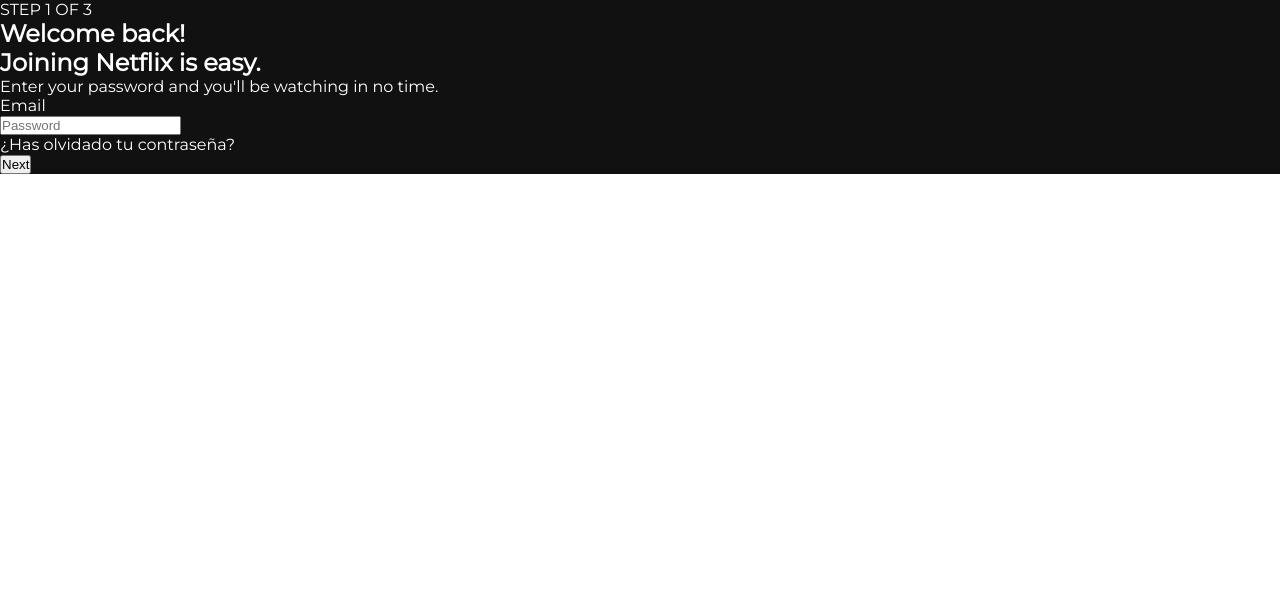
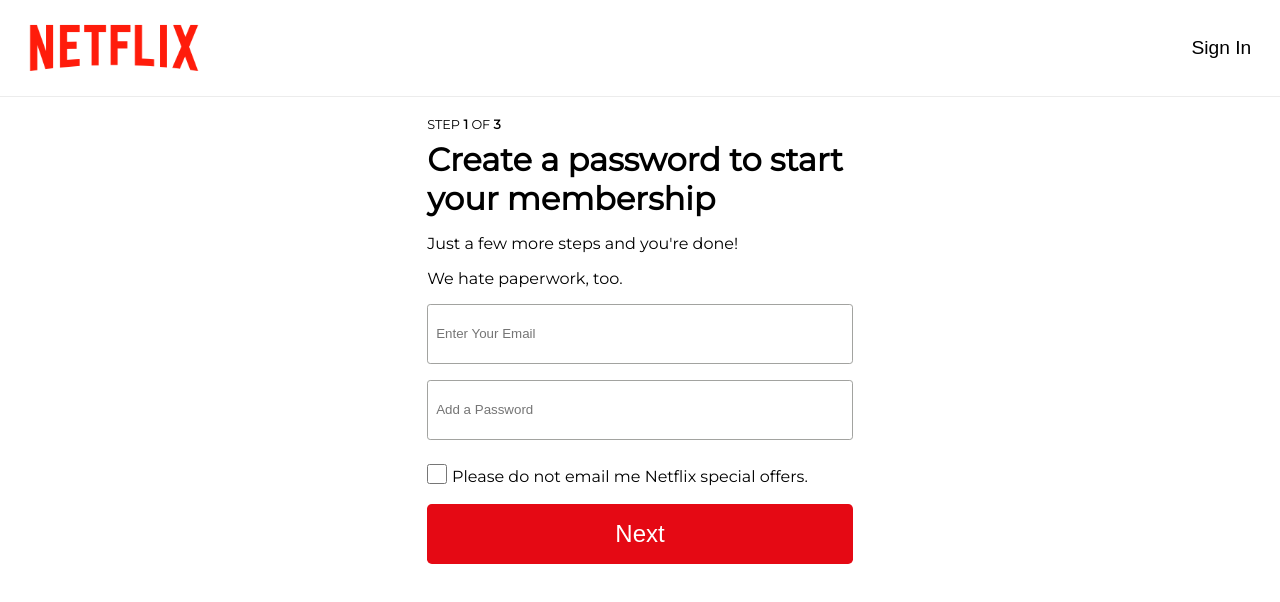
Before and after one commit to Nicolettastr/netflix, a React (Create React App) app: page /register in a window 1280 px wide. Shown: the top 602 px of the page. Built offline with nearby package versions, Linux system fonts and the light colour scheme; no server answers.

Commit message:
register completed. Need to fix the nav

```diff
--- a/src/components/button.jsx
+++ b/src/components/button.jsx
@@ -1,11 +1,11 @@
 import React from "react";
 
-const Button = ({ text, onClick, className, fontIcon, type }) => {
+const Button = ({ id, text, onClick, className, fontIcon, type }) => {
 
     const buttonClasses = `button ${className}`
 
     return (
-        <button type={type ? type : ''} onClick={onClick} className={buttonClasses} >
+        <button id={id} type={type ? type : ''} onClick={onClick} className={buttonClasses} >
             {text}
             {fontIcon}
         </button>
--- /dev/null
+++ b/src/components/navReg.jsx
@@ -0,0 +1,20 @@
+import React from 'react';
+import Button from '../components/button';
+import logo from '../img/logo.png'
+import '../css/navReg.css'
+
+const NavReg = () => {
+
+    const handleSignUp = () => {
+        console.log('click')
+    }
+
+    return (
+        <div className='register_background'>
+            <img className='regiser_logo' src={logo} alt='' />
+            <Button text='Sign In' onClick={handleSignUp} className={'register_btn'} />
+        </div>
+    )
+};
+
+export default NavReg;
--- a/src/css/login.css
+++ b/src/css/login.css
@@ -84,15 +84,18 @@
 
 .loginScreen_input>form {
     display: flex;
+    flex-direction: column;
     justify-content: center;
+    align-items: center;
 }
 
 .loginScreen_input_container {
     display: flex;
     flex-direction: column;
     align-items: center;
-    width: 30%;
-    max-width: 600px;
+    width: 50%;
+    max-width: 280px;
+    min-width: 200px;
 }
 
 .loginScreen_input>form>div>input {
@@ -105,7 +108,6 @@
     background-color: rgba(26, 24, 24, 0.788);
     border: 1px solid #595755;
     color: white;
-    margin-bottom: 0.5rem;
 }
 
 .loginScreen_input>form>div>span {
@@ -120,10 +122,38 @@
     height: 49px;
 }
 
+.loginScreen_getStarted_mg {
+    margin-bottom: 2.4rem;
+}
+
 .invalid {
     border: 1px solid rgb(235, 57, 66) !important;
+    margin-bottom: 0.5rem;
 }
 
 .valid {
     border: 1px solid #a9c52f !important;
 }
+
+@media (min-width: 500px) {
+    .loginScreen_input>form {
+        display: flex;
+        flex-direction: row;
+        justify-content: center;
+    }
+
+    .loginScreen_input_container {
+        width: 30%;
+        max-width: 600px;
+    }
+}
+
+@media (min-width: 500px) {
+    .invalid {
+        margin-bottom: 0.8rem;
+    }
+
+    .loginScreen_getStarted_mg {
+        margin-bottom: 1.8rem;
+    }
+}
--- /dev/null
+++ b/src/css/navReg.css
@@ -0,0 +1,26 @@
+.register_background {
+    display: flex;
+    justify-content: space-between;
+    padding: 0 0.8rem;
+    align-items: center;
+    border-bottom: 1px solid #ececec;
+}
+
+.regiser_logo {
+    width: 25%;
+    max-width: 170px;
+    min-width: 80px;
+    margin-left: 1rem;
+}
+
+.register_btn {
+    width: 15%;
+    min-width: 80px;
+    max-width: 180px;
+    background: none;
+    font-size: 1.2rem;
+    color: black;
+    font-weight: 400;
+    text-align: end;
+    margin-right: 1rem;
+}
--- /dev/null
+++ b/src/css/register.css
@@ -0,0 +1,83 @@
+.register_section {
+    width: 100vw;
+    height: 100vh;
+    background: white;
+}
+
+.register_section p,
+.register_section h2 {
+    color: black;
+}
+
+.register_infoContainer {
+    width: 100vw;
+    display: flex;
+    justify-content: center;
+    align-items: center;
+    flex-direction: column;
+    padding: 20px 32px 60px;
+}
+
+.register_infoContainer>div:nth-child(1) {
+    width: 35%;
+    min-width: 250px;
+}
+
+.register_infoContainer>form {
+    width: 35%;
+    min-width: 250px;
+}
+
+.register_infoContainer>div>p:nth-child(1) {
+    font-size: 0.8rem;
+}
+
+.register_infoContainer>div>h2 {
+    margin: 0.5rem 0;
+    font-size: 2rem;
+}
+
+.register_infoContainer>div>p:nth-child(3),
+.register_infoContainer>div>p:nth-child(4) {
+    font-size: 1rem;
+    padding: 0.5rem 0;
+}
+
+.register_infoContainer>form>input {
+    width: 100%;
+    height: 60px;
+    padding-left: 0.5rem;
+    border: 1px solid #a2a3a0;
+    border-radius: 0.2rem;
+    margin: 0.5rem 0;
+}
+
+.nextStep_btn {
+    width: 100%;
+    height: 60px;
+    font-size: 1.5rem;
+    font-weight: 300;
+}
+
+.register_checkbox {
+    display: flex;
+    justify-content: start;
+    align-items: center;
+    margin: 0.5rem 0;
+}
+
+.register_checkbox>input {
+    width: 20px;
+    height: 20px;
+    margin: 0.5rem 0.3rem 0.8rem 0;
+}
+
+.invalid {
+    border: 1px solid rgb(235, 57, 66) !important;
+}
+
+.span {
+    color: rgb(235, 57, 66);
+    font-size: 0.8rem;
+    font-weight: 600;
+}
--- a/src/features/userSlice.js
+++ b/src/features/userSlice.js
@@ -22,7 +22,8 @@ export const userSlice = createSlice({
 
     handleLogout: (state) => {
       state.user = null;
-    }
+    },
+
   },
 });
 
--- a/src/screens/login.jsx
+++ b/src/screens/login.jsx
@@ -7,16 +7,16 @@ import SignUpScreen from './signUpScreen';
 import Button from '../components/button.jsx'
 import { auth } from '../firebase.js'
 import { useNavigate } from 'react-router-dom';
-import Register from './register.jsx';
 
 const Login = () => {
 
     const [signIn, setSignIn] = useState(false);
-    const [email, setEmail] = useState(null);
+    const [email, setEmail] = useState("");
     const [emailExists, setEmailExists] = useState(false)
     const navigate = useNavigate();
     const [invalid, setInvalid] = useState(false)
     const getStarted = document.querySelector('#getStarted')
+    const getStarted_mg = document.querySelector('#getStarted_mg')
 
     const handleEmail = (ev) => {
 
@@ -31,6 +31,8 @@ const Login = () => {
             });
     }
 
+    console.log(emailExists)
+
     const handleSignIn = () => {
         setSignIn(true)
     }
@@ -40,27 +42,20 @@ const Login = () => {
         if (emailExists) {
             setSignIn(true)
             setEmail("")
-            getStarted.classList.remove('valid')
+            getStarted.classList.add('valid')
         } else if (email === "" || email === null || email === undefined) {
             setInvalid(true)
         } else {
-            navigate('/register')
             setEmail("")
+            //The encodeURIComponent function is to encode the email value in case it contains characters that are not allowed in a URL.
+            navigate(`/register?email=${encodeURIComponent(email)}`)
             getStarted.classList.remove('valid')
         }
-
     }
 
     if (invalid) {
         getStarted.classList.add('invalid')
-        setTimeout(() => {
-            setInvalid(false)
-            getStarted.classList.remove('invalid')
-        }, 10000)
-    }
-
-    if (email) {
-        return <Register email={email} />
+        getStarted_mg.classList.add('loginScreen_getStarted_mg')
     }
 
     return (
@@ -89,7 +84,7 @@ const Login = () => {
                                         </span>
                                     ) : ""}
                                 </div>
-                                <Button text='Get Started' onClick={handleGetStarted} className={'loginScreen_getStarted'}
+                                <Button id='getStarted_mg' text='Get Started' onClick={handleGetStarted} className={'loginScreen_getStarted'}
                                     fontIcon={<FontAwesomeIcon icon={faChevronRight} />} />
                             </form>
                         </div>
--- a/src/screens/register.jsx
+++ b/src/screens/register.jsx
@@ -1,20 +1,28 @@
-import React, { useRef } from "react";
+import React, { useRef, useState } from "react";
 import { auth } from "../firebase";
+import { useLocation } from "react-router-dom";
+import NavReg from "../components/navReg";
+import '../css/register.css'
+import Button from "../components/button";
 
-const Register = ({ email }) => {
+const Register = () => {
 
-    const emailRef = useRef(null);
-    const passwordRef = useRef(null);
+    const emailValue = useRef(null);
+    const passwordValue = useRef(null);
+    const location = useLocation()
+    const email = new URLSearchParams(location.search).get('email');
+    const [passwordValidation, setPasswordValidation] = useState("")
+    const [invalid, setInvalid] = useState(false)
 
     const register = (ev) => {
         //when clicked, we want to create an user account
-        ev.preventDefault()
+        if (ev) ev.preventDefault();
         //set up the auth created in the firebase.js file
         auth
             .createUserWithEmailAndPassword(
                 //it takes the value of whatever emailRef and passwordRef is pointing
-                emailRef.current.value,
-                passwordRef.current.value
+                emailValue.current.value,
+                passwordValue.current.value
             ).then((authUser) => {
                 console.log(authUser)
             }).catch(error => {
@@ -22,22 +30,53 @@ const Register = ({ email }) => {
             })
     }
 
+    const handlePassword = (ev) => {
+        setPasswordValidation(ev.target.value)
+    }
+
+    const handleNextStep = (ev) => {
+        ev.preventDefault();
+
+        setPasswordValidation(ev.target.value)
+        if (passwordValidation === "") {
+            setInvalid(true)
+            setTimeout(() => {
+                setInvalid(false)
+            }, 2000)
+        } else if (passwordValidation.length < 6) {
+            alert('Password must have at least 6 characters')
+        } else {
+            register()
+        }
+    }
+
     return (
         <>
-            <section>
+            <section className="register_section">
                 <div>
-                    <p>STEP 1 OF 3</p>
-                    <h2>Welcome back!</h2>
-                    <h2>Joining Netflix is easy.</h2>
-                    <p>Enter your password and you'll be watching in no time.</p>
+                    <NavReg />
                 </div>
-                <form>
-                    <p>Email</p>
-                    <p>{email}</p>
-                    <input type="password" placeholder="Password" />
-                    <p>¿Has olvidado tu contraseña?</p>
-                </form>
-                <button >Next</button>
+                <div className="register_infoContainer">
+                    <div>
+                        <p>STEP <strong>1</strong> OF <strong>3</strong></p>
+                        <h2>Create a password to start your membership</h2>
+                        <p>Just a few more steps and you're done!</p>
+                        <p>We hate paperwork, too.</p>
+                    </div>
+                    <form>
+                        <input ref={emailValue} id='email' name="Email" type="email" placeholder="Enter Your Email" defaultValue={email} />
+                        <input ref={passwordValue} className={`password_input ${invalid ? 'invalid' : ''}`} id="password" name="Password" type="password" placeholder="Add a Password" value={passwordValidation} onChange={handlePassword} />
+                        {invalid ? (
+                            <span className="span">
+                                Password is required!
+                            </span>
+                        ) : ""}
+                        <div className="register_checkbox">
+                            <input type="checkbox" /><span>Please do not email me Netflix special offers.</span>
+                        </div>
+                        <Button text='Next' className='nextStep_btn' onClick={handleNextStep} />
+                    </form>
+                </div>
             </section>
         </>
     )
```
